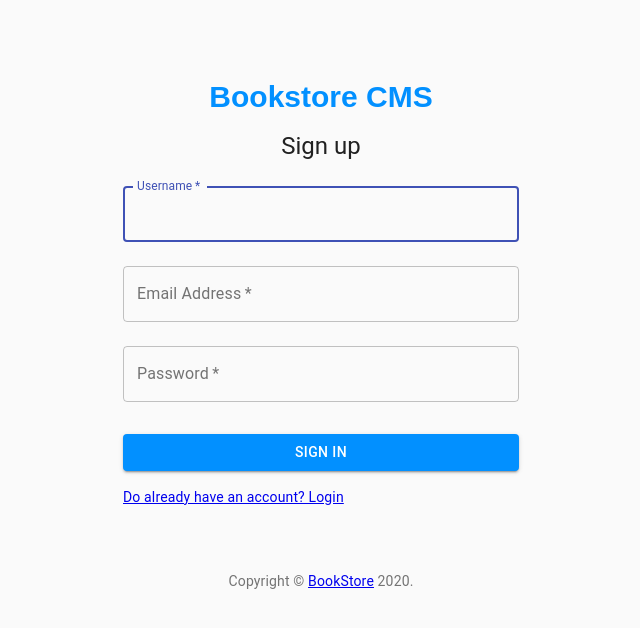
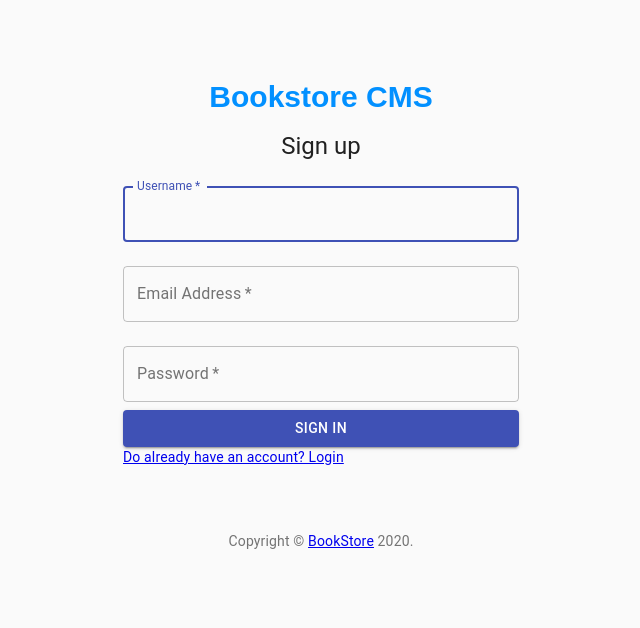
Before and after one commit to AlfredoElizarraras/book-store, a React (Create React App) app: page /sign-up in a window 1280 px wide. Shown: the top 628 px of the page, without its empty margins (319-959 px from the left). Built offline with nearby package versions, Linux system fonts and the light colour scheme.

Commit message:
Add css file to move classes from component to stylesheet.

```diff
--- a/src/components/Auth/Login.js
+++ b/src/components/Auth/Login.js
@@ -9,10 +9,10 @@ import {
 import Grid from '@material-ui/core/Grid';
 import Box from '@material-ui/core/Box';
 import Typography from '@material-ui/core/Typography';
-import { makeStyles } from '@material-ui/core/styles';
 import Container from '@material-ui/core/Container';
 import PropTypes from 'prop-types';
 import Title from '../Title';
+import './index.css';
 
 const Copyright = () => (
   <Typography variant="body2" color="textSecondary" align="center">
@@ -26,29 +26,7 @@ const Copyright = () => (
   </Typography>
 );
 
-const useStyles = makeStyles(theme => ({
-  paper: {
-    marginTop: theme.spacing(8),
-    display: 'flex',
-    flexDirection: 'column',
-    alignItems: 'center',
-  },
-  avatar: {
-    margin: theme.spacing(1),
-    backgroundColor: theme.palette.secondary.main,
-  },
-  form: {
-    width: '100%', // Fix IE 11 issue.
-    marginTop: theme.spacing(1),
-  },
-  submit: {
-    margin: theme.spacing(3, 0, 2),
-    backgroundColor: '#0290ff',
-  },
-}));
-
 const Login = ({ type }) => {
-  const classes = useStyles();
   const handleOnClick = () => (
     <Redirect to="/" />
   );
@@ -56,12 +34,12 @@ const Login = ({ type }) => {
   return (
     <Container component="main" maxWidth="xs">
       <CssBaseline />
-      <div className={classes.paper}>
+      <div className="paper">
         <Title margin="1rem auto" />
         <Typography component="h2" variant="h5">
           {type === 'signup' ? 'Sign up' : 'Login' }
         </Typography>
-        <form className={classes.form} noValidate>
+        <form className="form" noValidate>
           {type === 'signup' ? (
             <>
               <TextField
@@ -115,7 +93,7 @@ const Login = ({ type }) => {
             fullWidth
             variant="contained"
             color="primary"
-            className={classes.submit}
+            className="submit"
             onClick={handleOnClick}
           >
             Sign In
--- /dev/null
+++ b/src/components/Auth/index.css
@@ -0,0 +1,16 @@
+.paper {
+  margin-top: 64px;
+  display: flex;
+  flex-direction: column;
+  align-items: center;
+}
+
+.form {
+  width: 100%;
+  margin-top: 8px;
+}
+
+.submit {
+  margin: 24px 0 16px;
+  background-color: #0290ff;
+}
```
